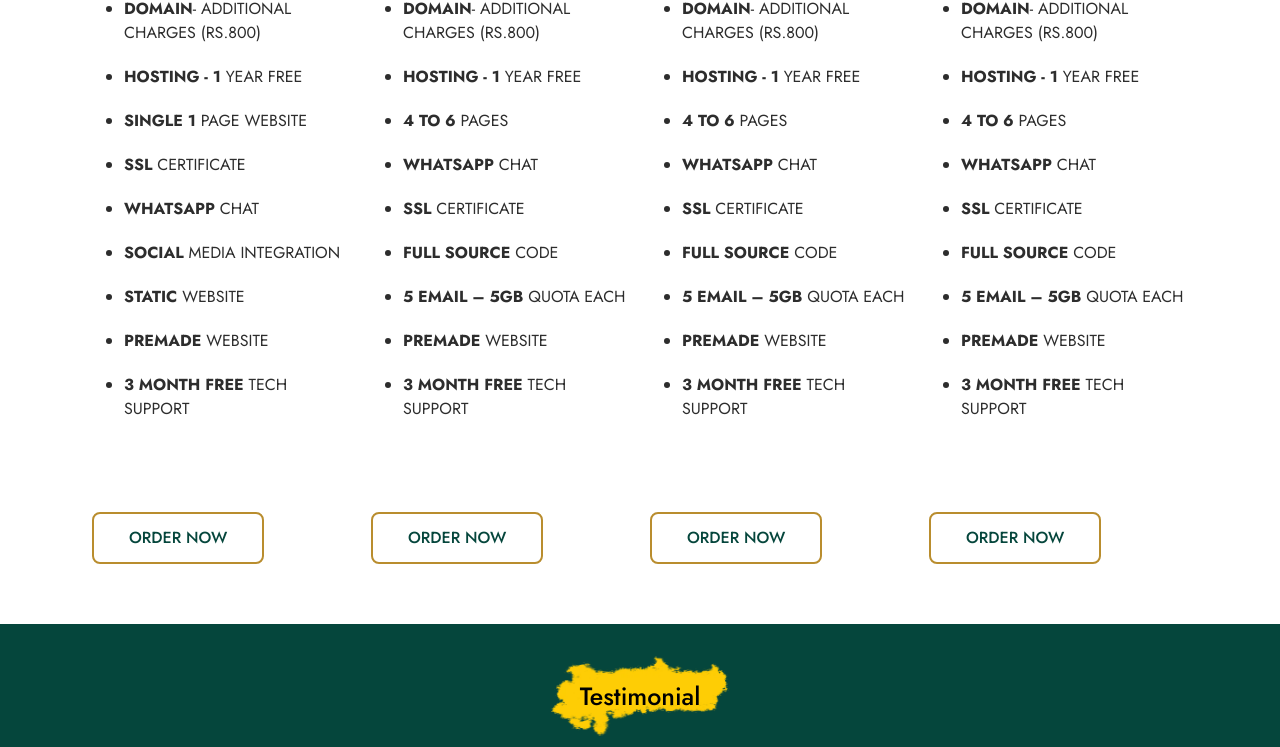
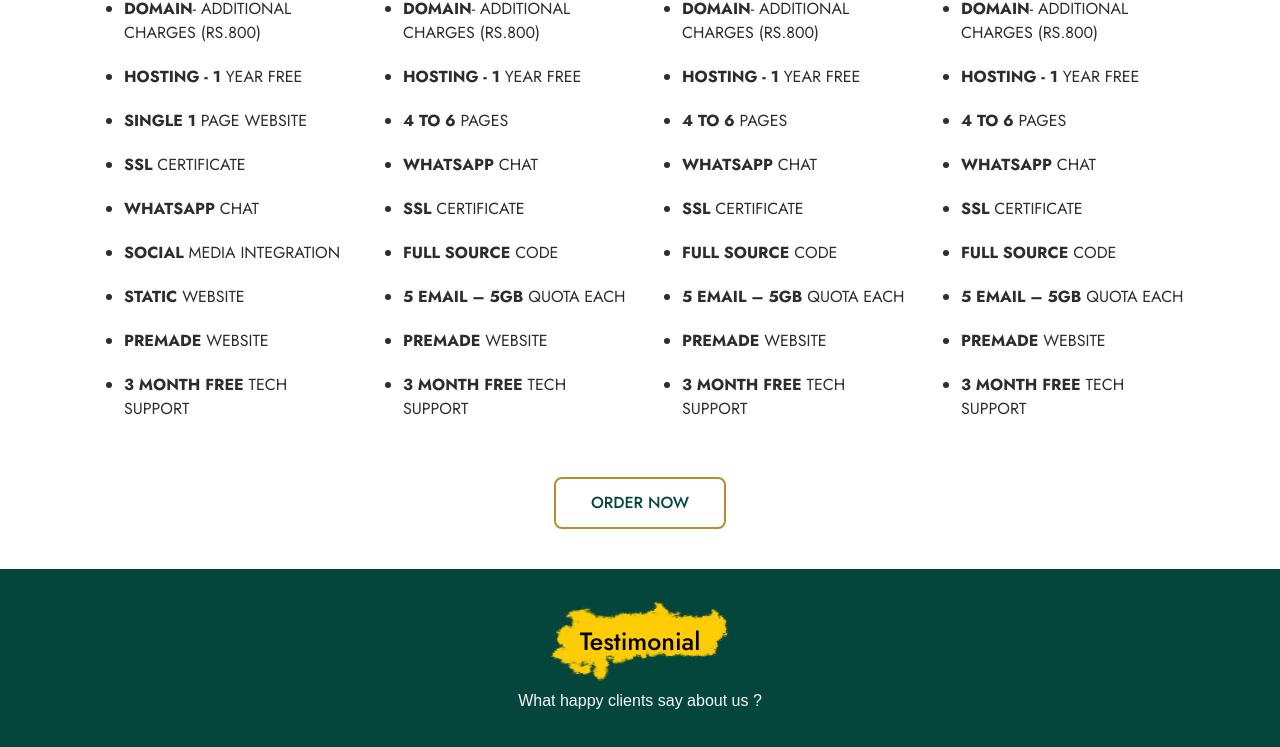
Before and after one commit to axessmongo/AxessTechnology-project, a React (Vite) app in the folder client/: page /development in a window 1280 px wide. Shown: the part 4945-5692 px from the top of the page. Built offline with nearby package versions, Linux system fonts and the light colour scheme.

Commit message:
pricing style

```diff
--- a/client/src/assets/css/pricing.scss
+++ b/client/src/assets/css/pricing.scss
@@ -195,7 +195,8 @@
 
   .pricing-card {
     flex: 1;
-    max-width: 360px;
+    position: relative;
+    // max-width: 360px;
     background-color: #fff;
     margin: 20px 10px;
     text-align: center;
@@ -205,12 +206,11 @@
     transition: .3s linear;
     text-align: start;
     border-radius: 0 0 50px 0;
-
+    transition: all .4s ease;
 
     .shadow {
       padding-bottom: 10px;
       border-radius: 0 0 30px 0;
-
       transition: .8s linear;
     }
 
@@ -227,19 +227,34 @@
     font-weight: 600;
     transition: .4s linear;
     text-align: center !important;
+    z-index: 4;
   }
 
   .pricing-card:hover .shadow {
-    background-color: #05463c;
+    // background-color: #05463c;
 
 
   }
 
   .pricing-card:hover .pricing-card-header {
-    box-shadow: 0 0 0 37em #05463c;
+    // box-shadow: 0 0 0 37em #05463c;
 
   }
-
+  .pricing-card::after{
+    content: "ghgj";
+    position: absolute;
+    top: 0;
+    left: 0;
+    height: 50px;
+    width: 100%;
+    z-index: -2;
+    border-top-right-radius: 50px;
+    background-color: red;
+  }
+  .pricing-card:hover::after{
+    height: 100%;
+    background-color: #05463c
+  }
   .price {
     font-size: 40px;
     color: #0fbcf9;
@@ -265,9 +280,9 @@
   }
 
   .order-btn {
-    display: inline-block;
+    // display: inline-block;
     margin-bottom: 40px;
-    margin-top: 25%;
+    // margin-top: 25%;
     border: 2px solid #b98d2e;
     color: #05463c;
     padding: 12px 35px;
--- a/client/src/pages/Development.jsx
+++ b/client/src/pages/Development.jsx
@@ -406,173 +406,90 @@ function Development() {
       </section>
 
       <Techsection />
-      <section className="pricing mt-5" id="pricing-section">
-        <h1 className="primary-header text-center">Unlock Our New Features</h1>
+      <section className='pricing mt-5' id="pricing-section">
+        <h1 className='primary-header text-center'>Unlock Our New Features</h1>
         <div className="container pricing-table">
           <div className="pricing-card ">
+            <div className='shadow'>
               <h3 className="pricing-card-header">Basic</h3>
-            <div className="price text-center">
-              <sup>$</sup>15<span>/MO</span>
+              <div className="price text-center"><sup>$</sup>15<span>/MO</span></div>
+              <ul>
+                <li><strong>Domain</strong>- Additional Charges (Rs.800)</li>
+                <li><strong>Hosting - 1</strong> Year FREE</li>
+                <li><strong>Single 1 </strong> Page Website</li>
+                <li><strong>SSL</strong> Certificate</li>
+                <li><strong>WhatsApp </strong> Chat</li>
+                <li><strong>Social </strong> Media Integration</li>
+                <li><strong>Static </strong> Website</li>
+                <li><strong>Premade  </strong> Website</li>
+                <li><strong>3 Month FREE </strong> Tech Support</li>
+              </ul>
             </div>
-            <ul>
-              <li>
-                <strong>Domain</strong>- Additional Charges (Rs.800)
-              </li>
-              <li>
-                <strong>Hosting - 1</strong> Year FREE
-              </li>
-              <li>
-                <strong>Single 1 </strong> Page Website
-              </li>
-              <li>
-                <strong>SSL</strong> Certificate
-              </li>
-              <li>
-                <strong>WhatsApp </strong> Chat
-              </li>
-              <li>
-                <strong>Social </strong> Media Integration
-              </li>
-              <li>
-                <strong>Static </strong> Website
-              </li>
-              <li>
-                <strong>Premade </strong> Website
-              </li>
-              <li>
-                <strong>3 Month FREE </strong> Tech Support
-              </li>
-            </ul>
-            <a href="#" className="order-btn">
-              Order Now
-            </a>
           </div>
 
           <div className="pricing-card">
             <h3 className="pricing-card-header">Pro</h3>
-            <div className="price text-center">
-              <sup>$</sup>30<span>/MO</span>
-            </div>
+            <div className="price text-center"><sup>$</sup>30<span>/MO</span></div>
             <ul>
-              <li>
-                <strong>Domain</strong>- Additional Charges (Rs.800)
-              </li>
-              <li>
-                <strong>Hosting - 1</strong> Year FREE
-              </li>
-              <li>
-                <strong>4 to 6</strong> Pages
-              </li>
-              <li>
-                <strong>WhatsApp</strong> Chat
-              </li>
-              <li>
-                <strong>SSL </strong> Certificate
-              </li>
-              <li>
-                <strong>Full Source </strong> Code
-              </li>
-              <li>
-                <strong>5 Email – 5GB </strong> Quota Each
-              </li>
-              <li>
-                <strong>Premade </strong> Website
-              </li>
-              <li>
-                <strong>3 Month FREE </strong> Tech Support
-              </li>
+              <li><strong>Domain</strong>- Additional Charges (Rs.800)</li>
+              <li><strong>Hosting - 1</strong> Year FREE</li>
+              <li><strong>4 to 6</strong> Pages</li>
+              <li><strong>WhatsApp</strong> Chat</li>
+              <li><strong>SSL </strong> Certificate</li>
+              <li><strong>Full Source </strong> Code</li>
+              <li><strong>5 Email – 5GB </strong> Quota Each</li>
+              <li><strong>Premade  </strong> Website</li>
+              <li><strong>3 Month FREE </strong> Tech Support</li>
             </ul>
-            <a href="#" className="order-btn">
-              Order Now
-            </a>
           </div>
 
           <div className="pricing-card">
             <h3 className="pricing-card-header">Premium</h3>
-            <div className="price text-center">
-              <sup>$</sup>50<span>/MO</span>
-            </div>
+            <div className="price text-center"><sup>$</sup>50<span>/MO</span></div>
             <ul>
-              <li>
-                <strong>Domain</strong>- Additional Charges (Rs.800)
-              </li>
-              <li>
-                <strong>Hosting - 1</strong> Year FREE
-              </li>
-              <li>
-                <strong>4 to 6</strong> Pages
-              </li>
-              <li>
-                <strong>WhatsApp</strong> Chat
-              </li>
-              <li>
-                <strong>SSL </strong> Certificate
-              </li>
-              <li>
-                <strong>Full Source </strong> Code
-              </li>
-              <li>
-                <strong>5 Email – 5GB </strong> Quota Each
-              </li>
-              <li>
-                <strong>Premade </strong> Website
-              </li>
-              <li>
-                <strong>3 Month FREE </strong> Tech Support
-              </li>
+              <li><strong>Domain</strong>- Additional Charges (Rs.800)</li>
+              <li><strong>Hosting - 1</strong> Year FREE</li>
+              <li><strong>4 to 6</strong> Pages</li>
+              <li><strong>WhatsApp</strong> Chat</li>
+              <li><strong>SSL </strong> Certificate</li>
+              <li><strong>Full Source </strong> Code</li>
+              <li><strong>5 Email – 5GB </strong> Quota Each</li>
+              <li><strong>Premade  </strong> Website</li>
+              <li><strong>3 Month FREE </strong> Tech Support</li>
             </ul>
-            <a href="#" className="order-btn">
-              Order Now
-            </a>
           </div>
 
           <div className="pricing-card">
             <h3 className="pricing-card-header">Elite</h3>
-            <div className="price text-center">
-              <sup>$</sup>80<span>/MO</span>
+            <div className="price text-center"><sup>$</sup>80<span>/MO</span></div>
+            <ul>
+              <li><strong>Domain</strong>- Additional Charges (Rs.800)</li>
+              <li><strong>Hosting - 1</strong> Year FREE</li>
+              <li><strong>4 to 6</strong> Pages</li>
+              <li><strong>WhatsApp</strong> Chat</li>
+              <li><strong>SSL </strong> Certificate</li>
+              <li><strong>Full Source </strong> Code</li>
+              <li><strong>5 Email – 5GB </strong> Quota Each</li>
+              <li><strong>Premade  </strong> Website</li>
+              <li><strong>3 Month FREE </strong> Tech Support</li>
+            </ul>
           </div>
-            <ul>
-              <li>
-                <strong>Domain</strong>- Additional Charges (Rs.800)
-              </li>
-              <li>
-                <strong>Hosting - 1</strong> Year FREE
-              </li>
-              <li>
-                <strong>4 to 6</strong> Pages
-              </li>
-              <li>
-                <strong>WhatsApp</strong> Chat
-              </li>
-              <li>
-                <strong>SSL </strong> Certificate
-              </li>
-              <li>
-                <strong>Full Source </strong> Code
-              </li>
-              <li>
-                <strong>5 Email – 5GB </strong> Quota Each
-              </li>
-              <li>
-                <strong>Premade </strong> Website
-              </li>
-              <li>
-                <strong>3 Month FREE </strong> Tech Support
-              </li>
-            </ul>
-            <a href="#" className="order-btn">
-              Order Now
-            </a>
         </div>
-          {/* <div className='Pay'>
-						<h3>ACCEPTED PAYMENT METHODS</h3>
-
-					</div> */}
+        <div className="justify-content-center d-flex">
+          <a href="#" className="order-btn">Order Now</a>
         </div>
-      </section>
+      </section >
+      {/* <section className='pricing mt-5' id="pricing-section">
+        <div className="pricing-table">
+          <a href="#" className="order-btn">Order Now</a>
+          <a href="#" className="order-btn">Order Now</a>
+          <a href="#" className="order-btn">Order Now</a>
+          <a href="#" className="order-btn">Order Now</a>
+        </div>
+      </section> */}
       <div>
         {/* Testimonal section */}
-      <div>
+        <div  >
           <section className='nav-banner testimonal' id="testimonial">
             <div>
               <div
```
Lines whose indentation alone changed are shown as unchanged.
